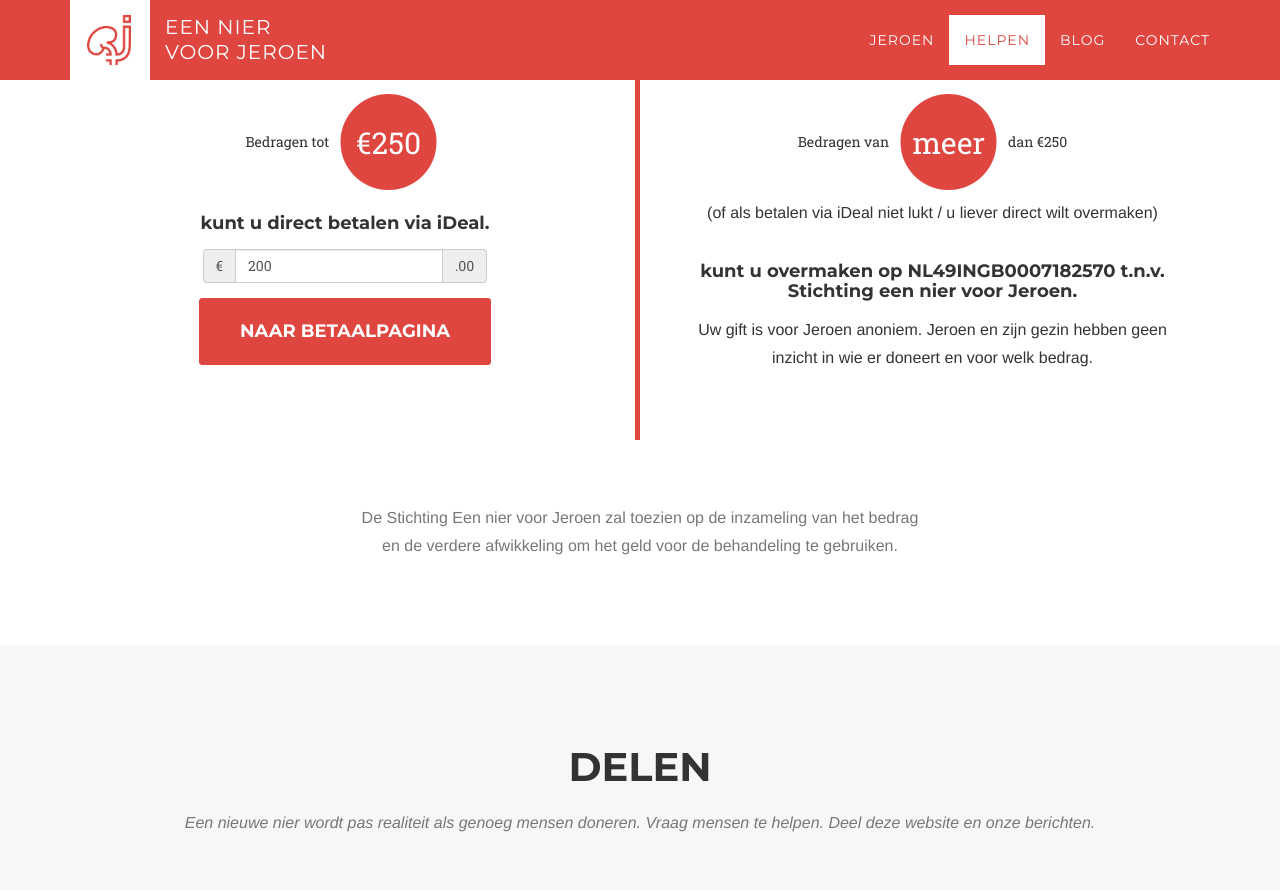
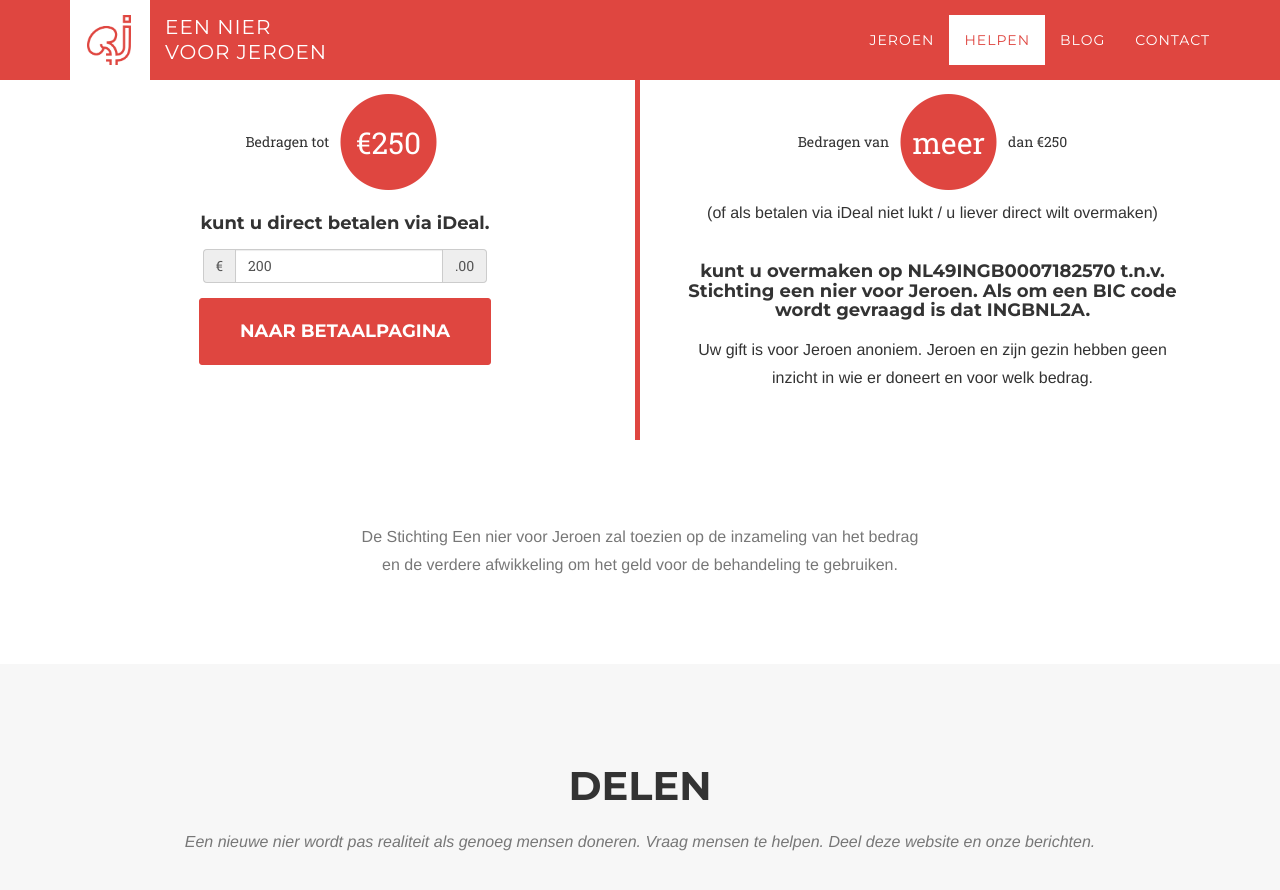
Before and after one commit to Een-nier-voor-Jeroen/Niervoorjeroen.nl-website, a Jekyll site: the page built from helpen.html, in a window 1280 px wide and 900 px high, scrolled down 1273 px. Shown: the top 890 px of the window. Built offline with Jekyll 4.4.1, drawn with Linux system fonts in a browser that asks for light colours; nearby versions of some CDN libraries; some web fonts are replaced.

Commit message:
BIC code toegevoegd.

```diff
--- a/helpen.html
+++ b/helpen.html
@@ -72,7 +72,7 @@
                     <p>
                         (of als betalen via iDeal niet lukt / u liever direct wilt overmaken)
                     </p>
-                    <h4 class="service-heading">kunt u overmaken op NL49INGB0007182570 t.n.v. Stichting een nier voor Jeroen.</h4>
+                    <h4 class="service-heading">kunt u overmaken op NL49INGB0007182570 t.n.v. Stichting een nier voor Jeroen. Als om een BIC code wordt gevraagd is dat INGBNL2A.</h4>
                     <p>Uw gift is voor Jeroen anoniem. Jeroen en zijn gezin hebben geen inzicht in wie er doneert en voor welk bedrag.</p>
                 </div>
             </div>
```
